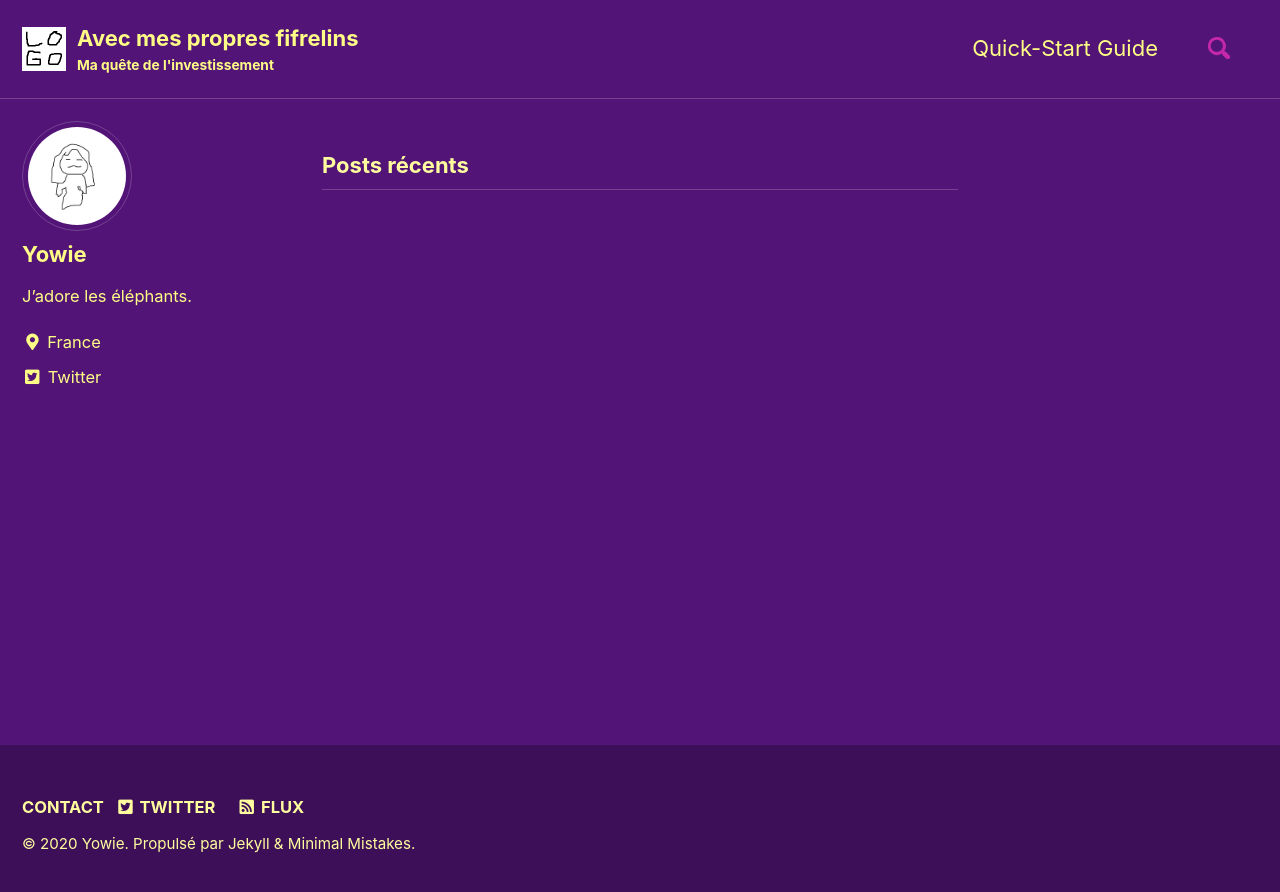
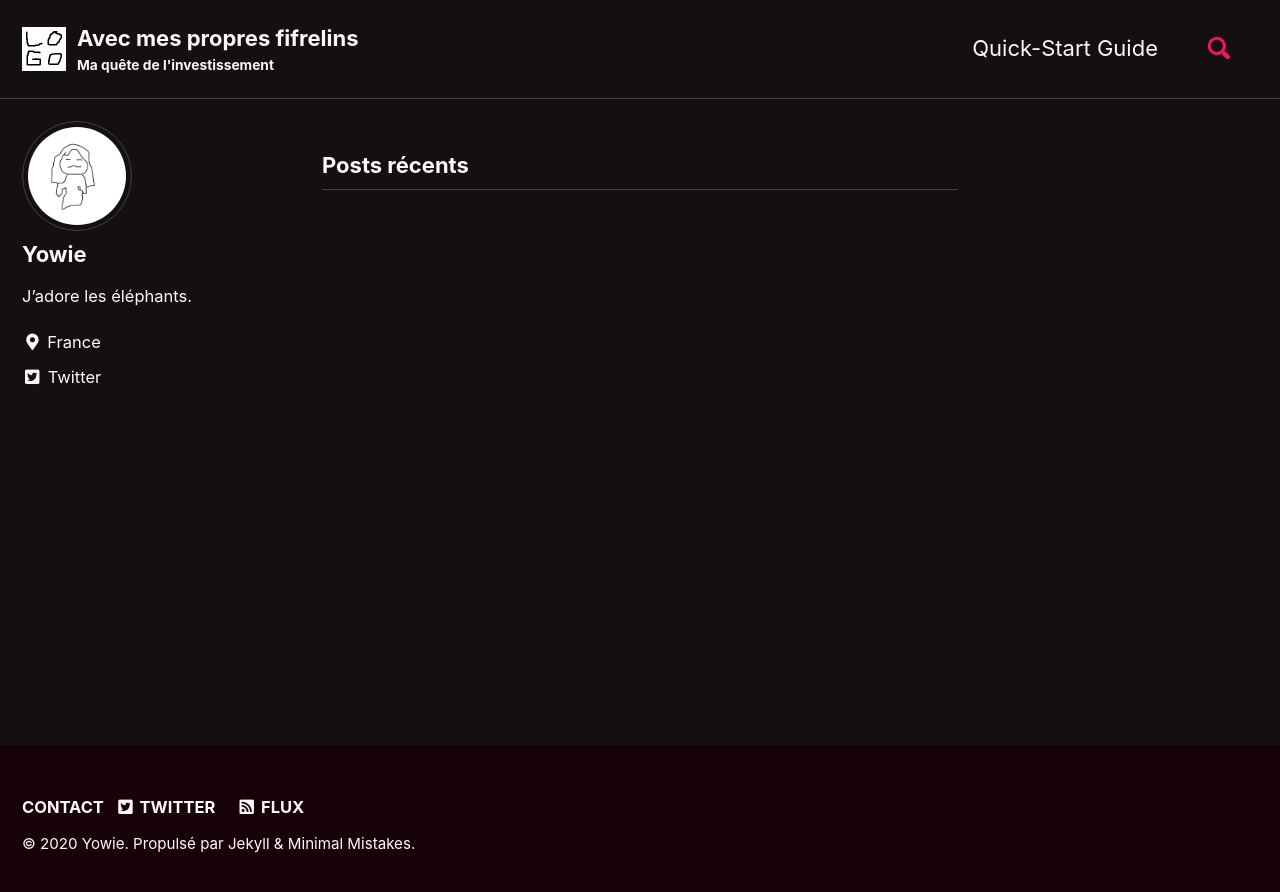
Before and after one commit to avecmespropresyeux/avecmespropresfifrelins, a Jekyll site: the page built from index.html, in a window 1280 px wide. Shown: the top 892 px of the page. Built offline with Jekyll 4.4.1, drawn with Linux system fonts in a browser that asks for light colours; cached includes are drawn as plain includes; the list of posts is cut into pages by our own code.

Commit message:
theme neon

```diff
--- a/_config.yml
+++ b/_config.yml
@@ -12,7 +12,7 @@
 
 # theme                    : "minimal-mistakes-jekyll"
 remote_theme             : "mmistakes/minimal-mistakes@4.21.0"
-minimal_mistakes_skin    : "plum" # "air", "aqua", "contrast", "dark", "dirt", "neon", "mint", "plum", "sunrise"
+minimal_mistakes_skin    : "neon" # "air", "aqua", "contrast", "dark", "dirt", "neon", "mint", "plum", "sunrise"
 
 # Site Settings
 locale                   : "fr-FR"
```
